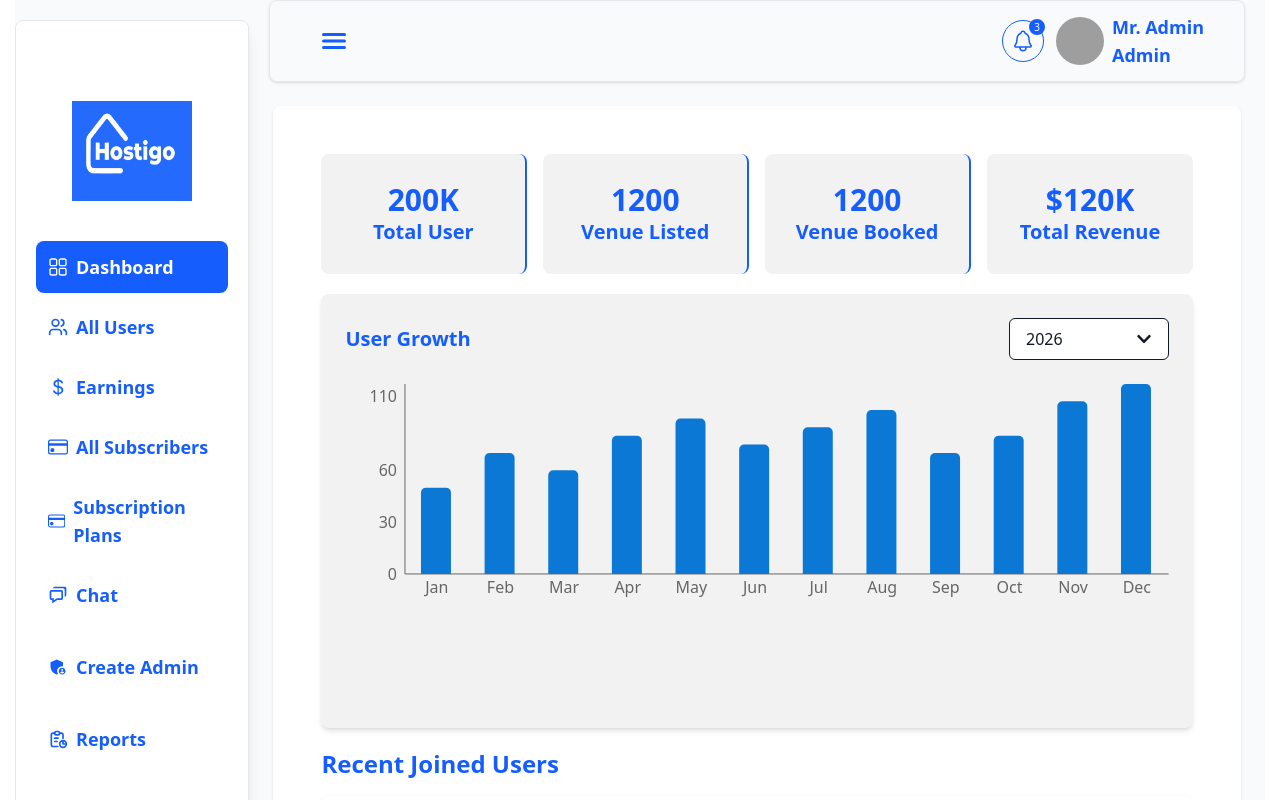
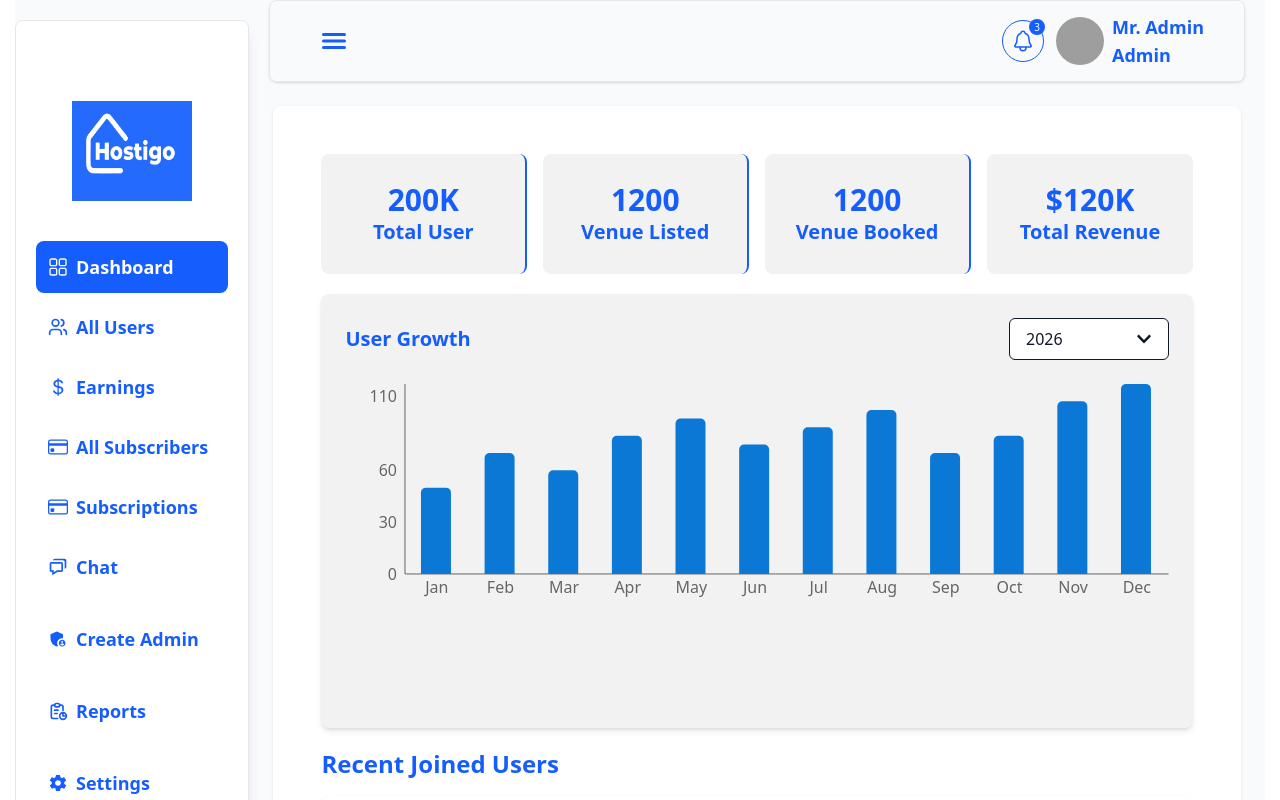
Before and after one commit to rajuahmmed111/hostigo-dashboard, a React (Vite) app: page / in a window 1280 px wide. Shown: the top 800 px of the page. Built offline with nearby package versions, Linux system fonts and the light colour scheme; grey boxes are pictures that could not be loaded.

Commit message:
update sidebar

```diff
--- a/src/shared/Sidebar/Sidebar.jsx
+++ b/src/shared/Sidebar/Sidebar.jsx
@@ -152,7 +152,7 @@ const Sidebar = ({ isOpen, toggleSidebar }) => {
               }`}
             >
               <BsCreditCard className="w-5 h-5" />
-              <p className="text-lg font-semibold">Subscription Plans</p>
+              <p className="text-lg font-semibold">Subscriptions</p>
             </li>
           </Link>
 
```
